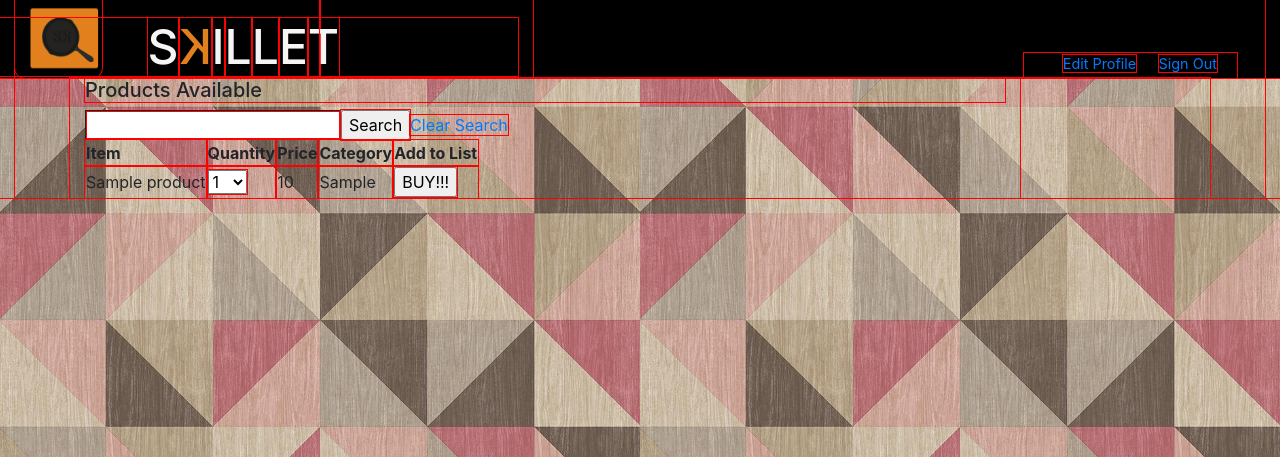
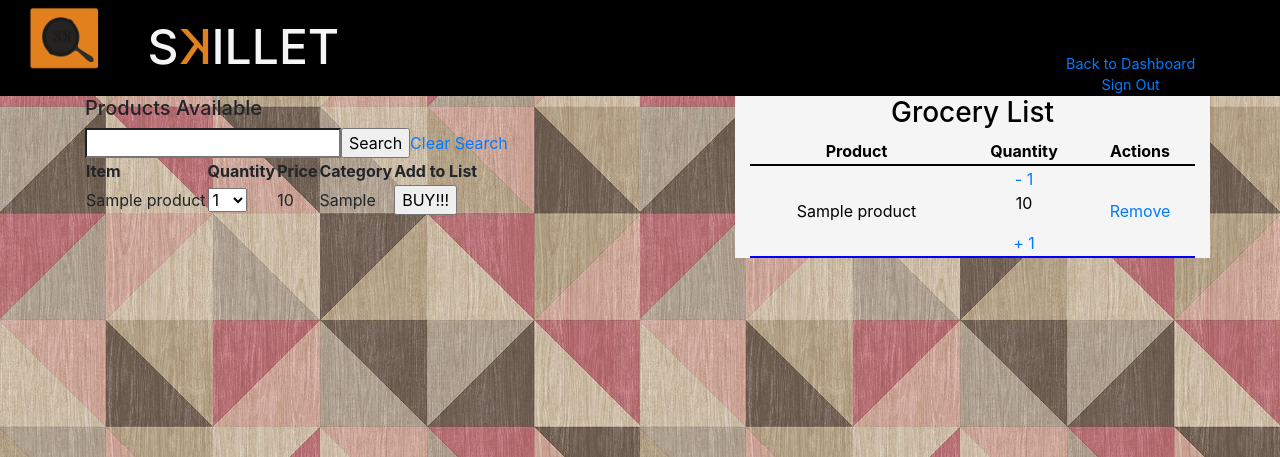
Before and after one commit to jollyblondgiant/skillet, a Django app: template apps/pantry_tracker/templates/grocery.html in a window 1280 px wide. Shown: the top 457 px of the page. Run offline with Django 3.2, Linux system fonts and the light colour scheme; tables that the repository leaves empty hold one stand-in row (values such as "Sample post"); the template is opened without the code that fills it: values that come from a table or form of the project are taken from there, most other values are stand-ins (such as "Sample title", 1, 10 or a date in 2020); parts of the project's set-up code (start-up, migrations or seed data) failed here and were passed over; some libraries are stand-ins or nearby versions.

Commit message:
style, dashboard, and grocery updated

```diff
--- a/apps/pantry_tracker/static/css/style.css
+++ b/apps/pantry_tracker/static/css/style.css
@@ -1,5 +1,5 @@
 *{
-    outline: 1px solid red;
+    /*outline: 1px solid red;*/
 
 }
 
@@ -157,12 +157,16 @@ footer{
     background-color: whitesmoke;
     color: black;
     text-align: center;
+
 }
-.shopping-list-box p{
-    margin: 0 0 0 10%;
-    text-align: left;
-    font-size: 100%;
+tr.underline{
+    border-bottom: 2px solid blue;
 }
+tr.head{
+    border-bottom: 2px solid black;
+}
+
+
 hr{
     margin: 0;
     color: black;
--- a/apps/pantry_tracker/templates/grocery.html
+++ b/apps/pantry_tracker/templates/grocery.html
@@ -23,21 +23,21 @@
                 <h1 id="skillet"><span>S</span><span id="turn">K</span><span>I</span><span>L</span><span>L</span><span>E</span><span>T</span></h1>
             </div>
             <div class="col-12 col-sm-2 col-md-2 col-xl-2" id="landing-login">
-                <a class="first-a" href="/editProfile/{{ request.session.user_id }}">Edit Profile</a>
+                <a class="first-a" href="/dashboard">Back to Dashboard</a>
                 <a href="/logout">Sign Out</a>
             </div>
         </div>
         <!--Ends Header-->
         <div class="container">
             <div id="item-table" class="row justify-content-between">
-                <div class="col-xl-10 col-lg-10 col-md-10 col-sm-12 col-12">
+                <div class="col-xl-5 col-lg-5 col-md-5 col-sm-12 col-12">
                     <table>
                         <h5>Products Available</h5>
-                        <form action="##" method="POST">
-                        {% csrf_token %}
-                        <input type="search" name="shopping_search" value="{{ request.session.shop_search }}">
-                        <input type="submit" value="Search">
-                        <a href="/shop_search_clear">Clear Search</a>
+                        <form action="/add_groceries" method="POST">
+                            {% csrf_token %}
+                            <input type="search" name="shopping_search" value="{{ request.session.shop_search }}">
+                            <input type="submit" value="Search">
+                            <a href="/shop_search_clear">Clear Search</a>
                         </form>
                         <form action="#" method="POST">
                             {% csrf_token %}
@@ -53,7 +53,7 @@
                             <tr>
                                 <td>{{ product.name }}</td>
                                 <td>
-                                    <select>
+                                    <select name="quantity">
                                         <option value="1">1</option>
                                         <option value="2">2</option>
                                         <option value="3">3</option>
@@ -74,6 +74,30 @@
                             </tr>
                             {% endfor %}
                         </form>
+                    </table>
+                </div>
+                <div class="shopping-list-box col-xl-5 col-lg-5 col-md-5 col-sm-12 col-12">
+                    <h3>Grocery List</h3>
+                    <table class="shopping-list-box col-12">
+                        <tr class="head">
+                            <th>Product</th>
+                            <th>Quantity</th>
+                            <th>Actions</th>
+                        </tr>
+                        {% for products in grocerylist %}
+                        <tr class="underline">
+                            <td>{{ product.name }}</td>
+                            <td>
+                                <a href="/grocery_decr/{{ product.id }}">- 1</a>
+                                <p>{{ produect.quantity }}</p>
+                                <a href="/grocery_incr/{{ product.id }}">+ 1</a>
+                            </td>
+                            <td>
+                                <a href="/grocery_remove/{{ product.id }}">Remove</a>
+                            </td>
+                        </tr>
+                        {% endfor %}
+
                     </table>
                 </div>
             </div>
```
Also changed, not shown: apps/pantry_tracker/templates/dashboard.html (+22 -12 lines).
